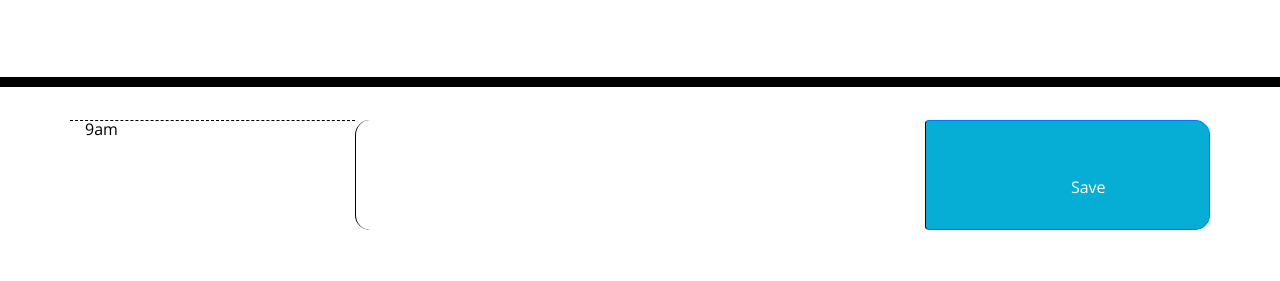
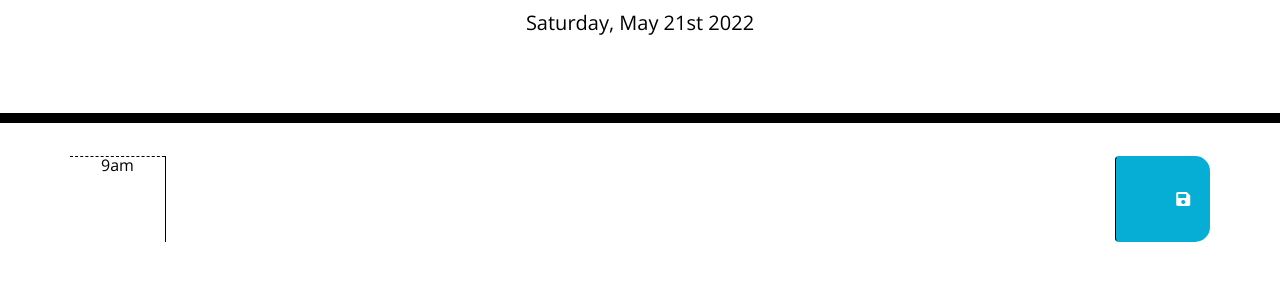
Before and after one commit to DanielCConlon/work-day-scheduler, a plain HTML site: page index.html in a window 1280 px wide. Shown: the part 181-462 px from the top of the page. Drawn offline with nearby package versions, Linux system fonts and the light colour scheme.

Commit message:
display current date at the top

```diff
--- a/assets/js/script.js
+++ b/assets/js/script.js
@@ -1,5 +1,12 @@
+// grab and format the current date
+var todayDate = moment().format('dddd, MMM Do YYYY');
+// add current date on the page
+$("#currentDay").append(todayDate);
+
+
+
+
 var saveButton = $(".save-btn");
-
 saveButton.on("click", function(event) {
     console.log(event);
     // select the save button (floppy disc image)
@@ -10,4 +17,7 @@ saveButton.on("click", function(event) {
 
     // selecting the work hour
     var timeDiv = textArea.prev();
+
+    // add to local storage
+
 });
--- a/index.html
+++ b/index.html
@@ -30,12 +30,11 @@
     </header>
     <div class="container">
       <!-- Timeblocks go here -->
-      <div class="row">
-        <div class="col-md-3 hour" data-time="9">9am</div>
-        <textarea class="col-md-6 time-block"></textarea>
-        <button class="btn btn-primary saveBtn col-md-3">
-          <!-- add floppy disk icon -->
-          Save
+      <div class="row time-block" id="hour9">
+        <div class="col-md-1 hour">9am</div>
+        <textarea class="col-md-10 description"></textarea>
+        <button class="saveBtn btn col-md-1">
+          <i class="fas fa-save"></i>
         </button>
       </div>
     </div>
```
